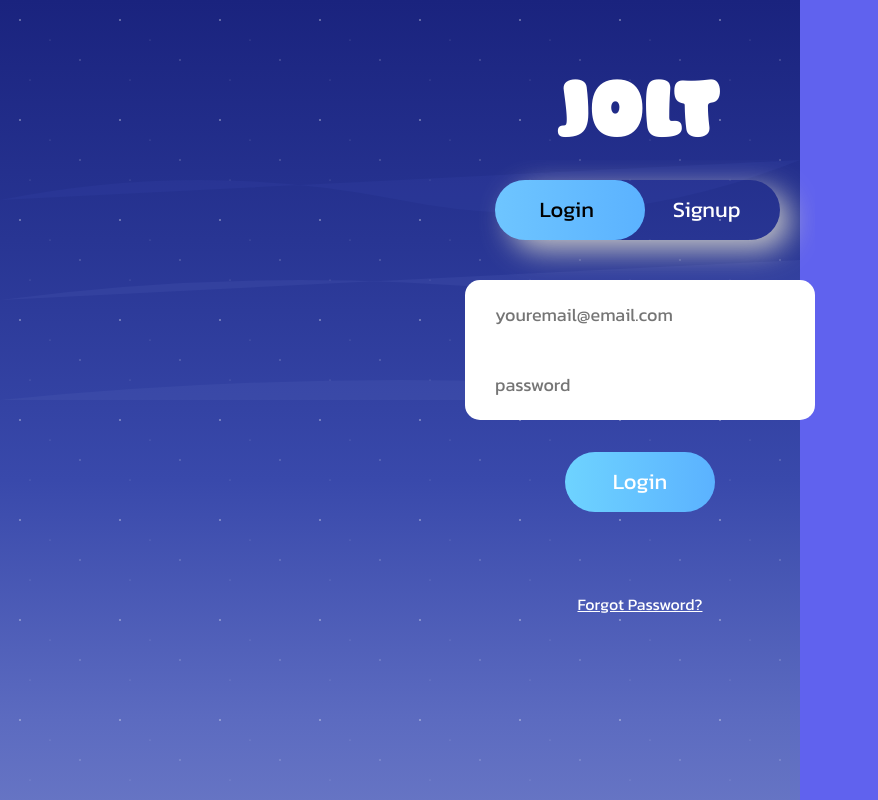
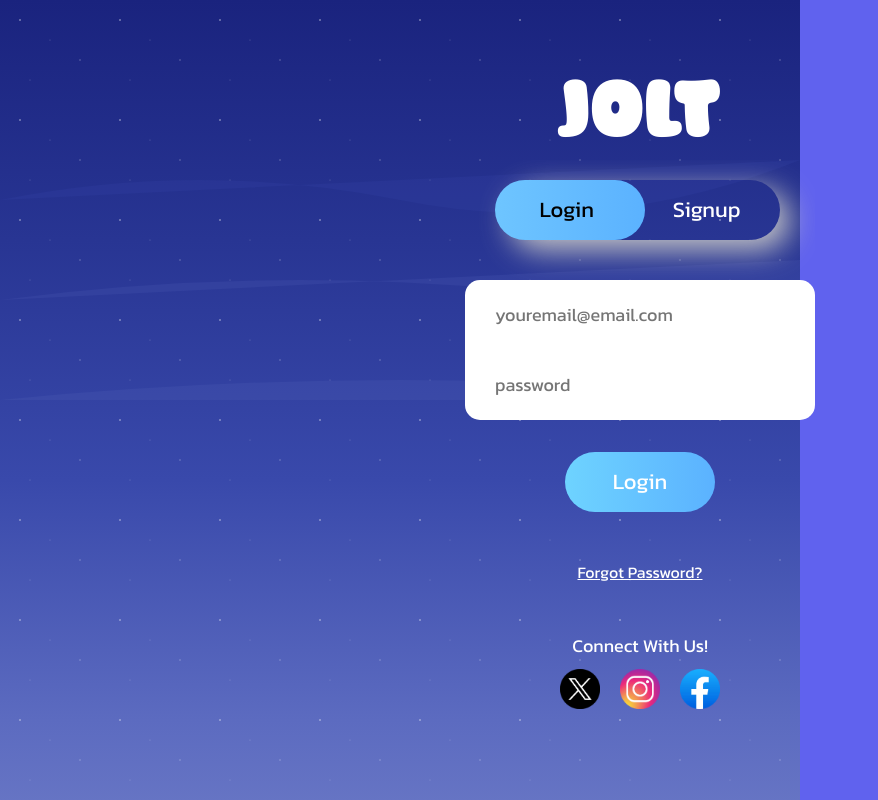
Before and after one commit to DanielFreeman068/fbla-mad-cordova-nationals, a website with bundled scripts: page learningApp/www/index.html in a window 1280 px wide. Shown: the whole page, without its empty margins (0-878 px from the left). Built offline with nearby package versions, Linux system fonts and the light colour scheme.

Commit message:
social media added on login

```diff
--- a/learningApp/www/css/style.css
+++ b/learningApp/www/css/style.css
@@ -194,10 +194,40 @@ input:last-of-type{
 
 .forgot-password {
     color:white;
-    margin-top: 5rem;
+    margin-top: 3rem;
     font-size: 16px;
 }
 
 .forgot-password:hover {
     color:rgb(194, 193, 193);
 }
+
+/* Container for the icons */
+.social-icons {
+    display: flex;
+    gap: 20px;
+}
+
+.icon img {
+    width: 40px;
+    height: 40px;
+    transition: transform 0.3s ease, color 0.3s ease;
+}
+
+.icon img:hover {
+    transform: scale(1.2);
+}
+
+.social-container {
+    margin-top: 3rem;
+    color: white;
+    display: flex;
+    justify-content: center;
+    flex-direction: column;
+    text-align: center;
+    gap: 10px;
+}
+
+.social-header {
+    font-size: 18px;
+}
--- a/learningApp/www/index.html
+++ b/learningApp/www/index.html
@@ -20,6 +20,26 @@
         <input type="password" class="ele" placeholder="password" id="login-password">
         <button type="submit" onclick="auth()" class="clkbtn-login">Login</button>
         <a href="#" class="forgot-password" onclick="showResetForm()">Forgot Password?</a>
+        <div class="social-container">
+          <h1 class="social-header">Connect With Us!</h1>
+          <div class="social-icons">
+            <div class="icon">
+                <a href="https://x.com/Jolt_Learning" target="_blank">
+                  <img src="./images/twitter.png" alt="Twitter" class="social-icon">
+                </a>
+            </div>
+            <div class="icon">
+                <a href="https://www.instagram.com/jolt_learningapp/" target="_blank">
+                  <img src="./images/instagram.png" alt="Twitter" class="social-icon">
+                </a>
+            </div>
+            <div class="icon">
+                <a href="https://www.facebook.com/profile.php?id=61574590329155" target="_blank">
+                  <img src="./images/facebook.png" alt="Twitter" class="social-icon">
+                </a>
+            </div>
+        </div>
+      </div>
       </div>
       <div class="signup-box">
         <input type="text" class="ele" placeholder="Enter your name">
```
Also changed, not shown: learningApp/www/images/facebook.png (added), learningApp/www/images/instagram.png (added), learningApp/www/images/twitter.png (added).
